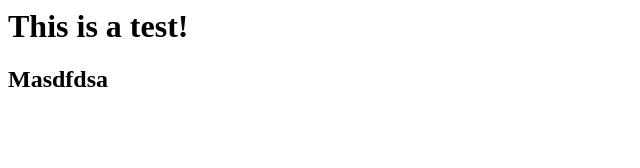
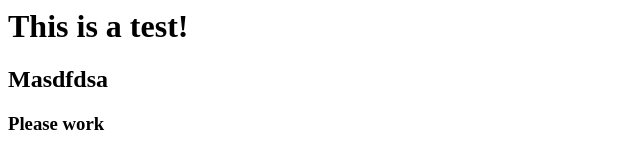
Before and after one commit to MaanuG/MaanuG.github.io, a plain HTML site: page index.html in a window 1280 px wide. Shown: the whole page, without its empty margins (0-640 px from the left). Drawn offline with Linux system fonts and the light colour scheme.

Commit message:
just work now

```diff
--- a/index.html
+++ b/index.html
@@ -1,2 +1,3 @@
 <h1>This is a test!</h1>
 <h2>Masdfdsa</h2>
+<h3>Please work</h3>
```
